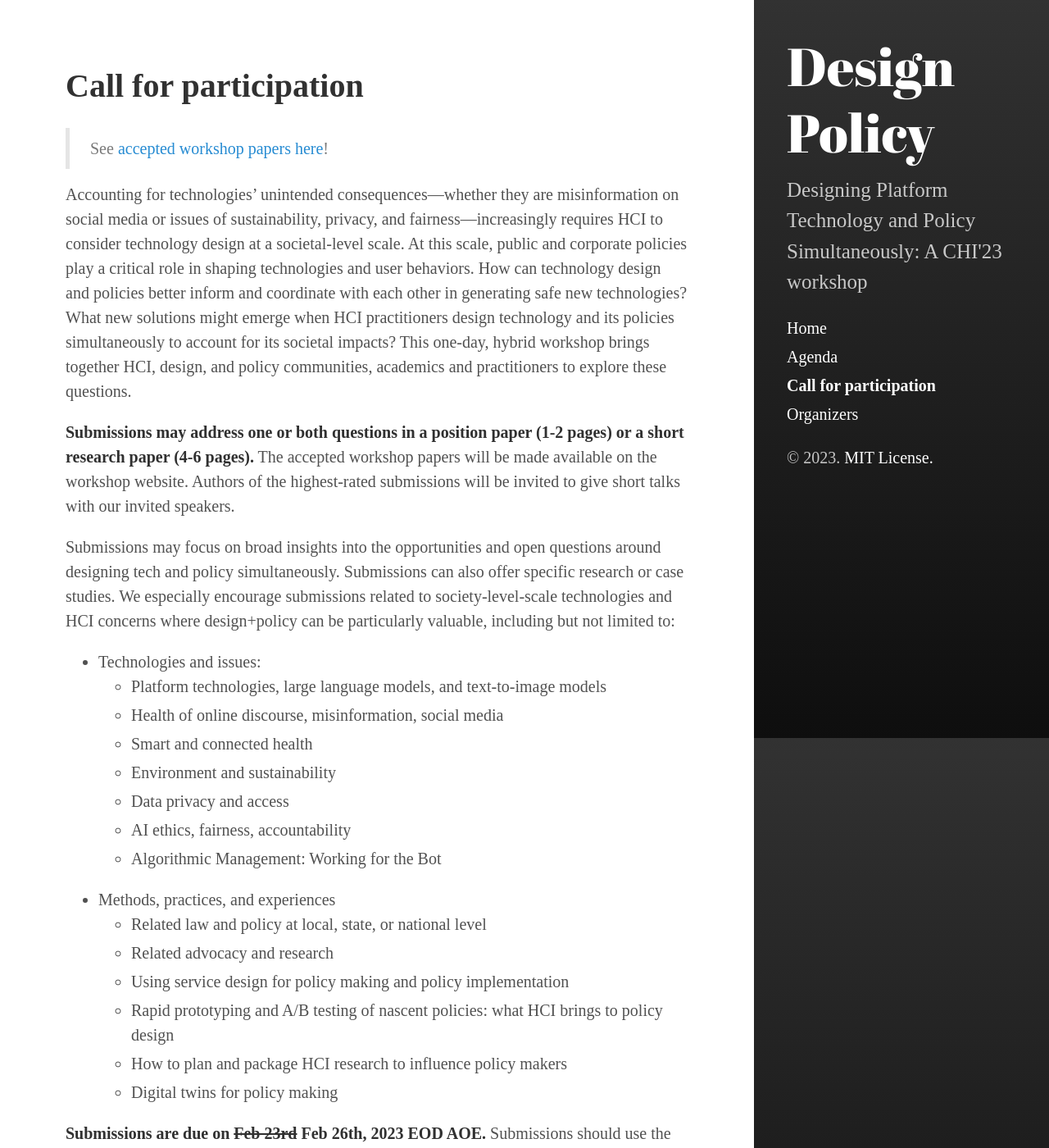
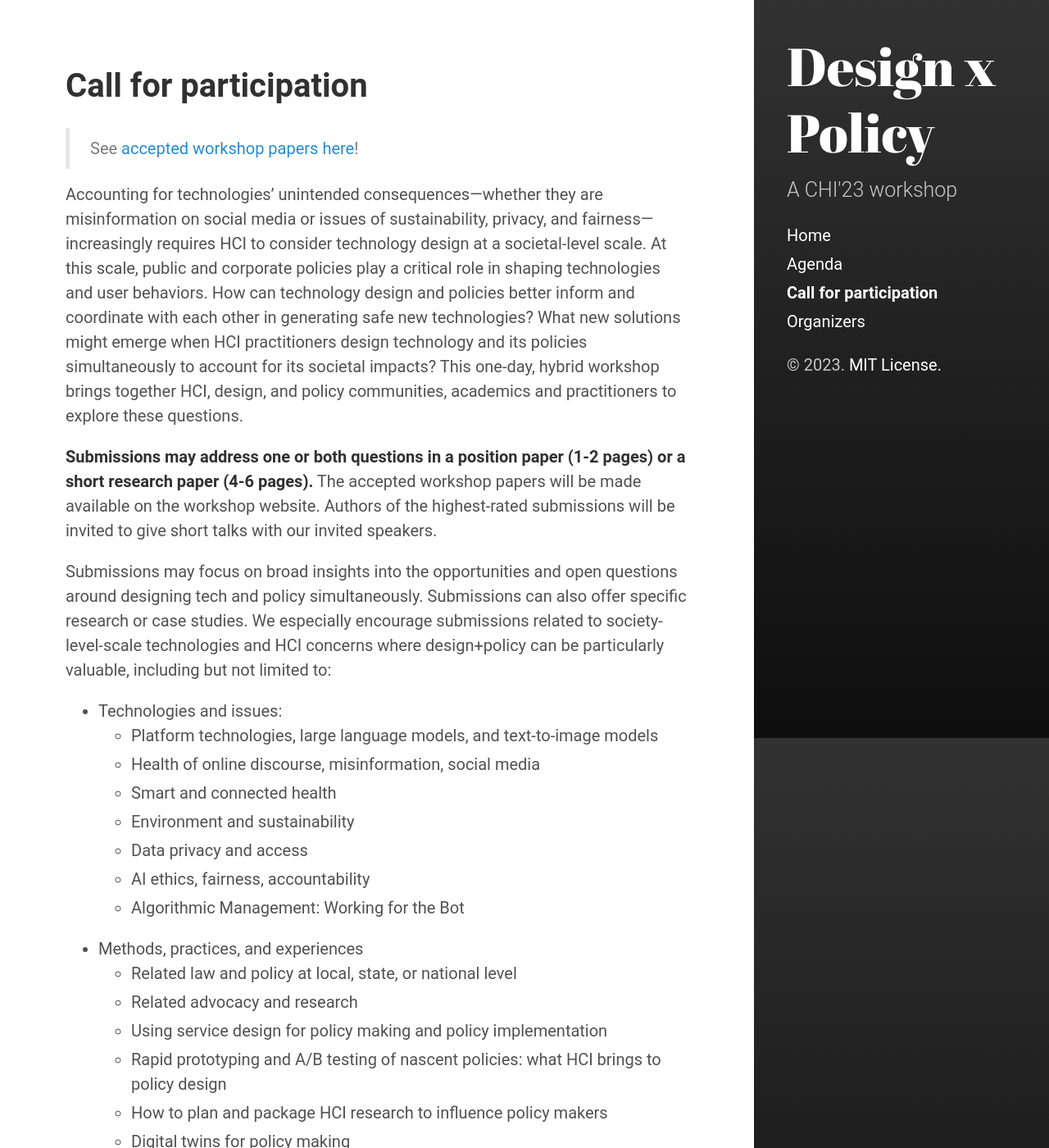
Before and after one commit to yang-qian/designpolicyCHI23, a Jekyll site: the page built from Call for participation.md, in a window 1280 px wide and 1400 px high. Shown: the whole window at 82% size. Built offline with Jekyll 4.4.1, drawn with Linux system fonts in a browser that asks for light colours.

Commit message:
style update

```diff
--- a/Call for participation.md
+++ b/Call for participation.md
@@ -4,7 +4,7 @@ title: Call for participation
 sidebar_link: true
 ---
 
-> See [accepted workshop papers here](docs/accepted.md)!
+> See [accepted workshop papers here](accepted.md)!
 
 Accounting for technologies' unintended consequences---whether they are misinformation on social media or issues of sustainability, privacy, and fairness---increasingly requires HCI to consider technology design at a societal-level scale. At this scale, public and corporate policies play a critical role in shaping technologies and user behaviors. How can technology design and policies better inform and coordinate with each other in generating safe new technologies? What new solutions might emerge when HCI practitioners design technology and its policies simultaneously to account for its societal impacts? This one-day, hybrid workshop brings together HCI, design, and policy communities, academics and practitioners to explore these questions.
 
--- a/_config.yml
+++ b/_config.yml
@@ -3,9 +3,9 @@ markdown:         kramdown
 highlighter:      rouge
 
 # Setup
-title:            Design Policy
+title:            Design x Policy
 tagline:          'A CHI&#39;23 workshop'
-description:      'Designing Platform Technology and Policy Simultaneously: A CHI&#39;23 workshop'
+description:      'A CHI&#39;23 workshop'
 url:              https://designpolicy.one
 # baseurl:          '/designpolicyCHI23'
                   # the optional subpath of your site, e.g. "/blog"
--- a/assets/css/main.scss
+++ b/assets/css/main.scss
@@ -5,5 +5,5 @@
 
 $sidebar-sticky: false;
 $layout-reverse: true;
-$root-font-family: 'Fira Sans';
+$root-font-family: 'Roboto';
 @import "hydeout";
```
Also changed, not shown: index.md (+1 -1 lines).
